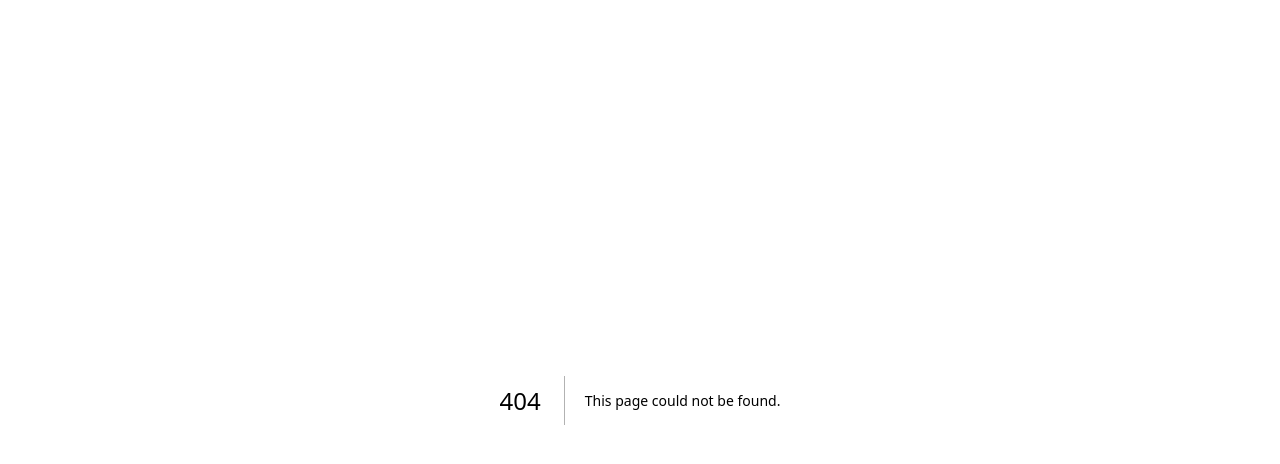
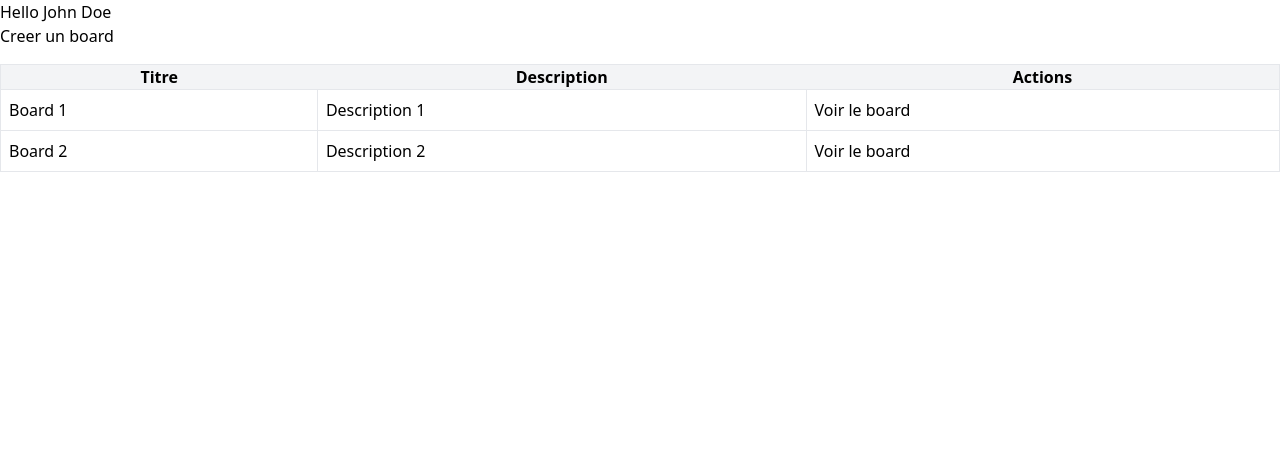
Before and after one commit to veverre/trelol, a Next.js app in the folder web-next/: page /boards in a window 1280 px wide. Before the commit this address had no page. Shown: the top 464 px of the page. Built offline with nearby package versions, Linux system fonts and the light colour scheme.

Commit message:
feature: create boards page

```diff
--- /dev/null
+++ b/web-next/app/boards/page.tsx
@@ -0,0 +1,41 @@
+import Link from "next/link";
+
+export default function BoardsPage() {
+  const user = { name: "John Doe" }; // Replace with actual user data
+
+  const boards = [
+    { id: 1, title: "Board 1", description: "Description 1" },
+    { id: 2, title: "Board 2", description: "Description 2" },
+  ];
+
+  const boardList = boards.map((board) => (
+    <tr key={board.id} className="hover:bg-gray-50">
+        <td className="border border-gray-200 p-2">{board.title}</td>
+        <td className="border border-gray-200 p-2">{board.description}</td>
+        <td className="border border-gray-200 p-2">
+            <Link href={`/boards/${board.id}`}>
+                <button>Voir le board</button>
+            </Link>
+        </td>
+    </tr>
+  ));
+
+  return (
+    <div>
+        <h1>Hello {user.name}</h1>
+        <Link href="/boards/new">
+            <button>Creer un board</button>
+        </Link>
+        <table className="mt-4 w-full border-collapse border border-gray-200">
+            <thead className="bg-gray-100">
+                <tr>
+                    <th>Titre</th>
+                    <th>Description</th>
+                    <th>Actions</th>
+                </tr>
+            </thead>
+            <tbody className="divide-y divide-gray-200">{boardList}</tbody>
+        </table>
+    </div>
+  );
+}
```
